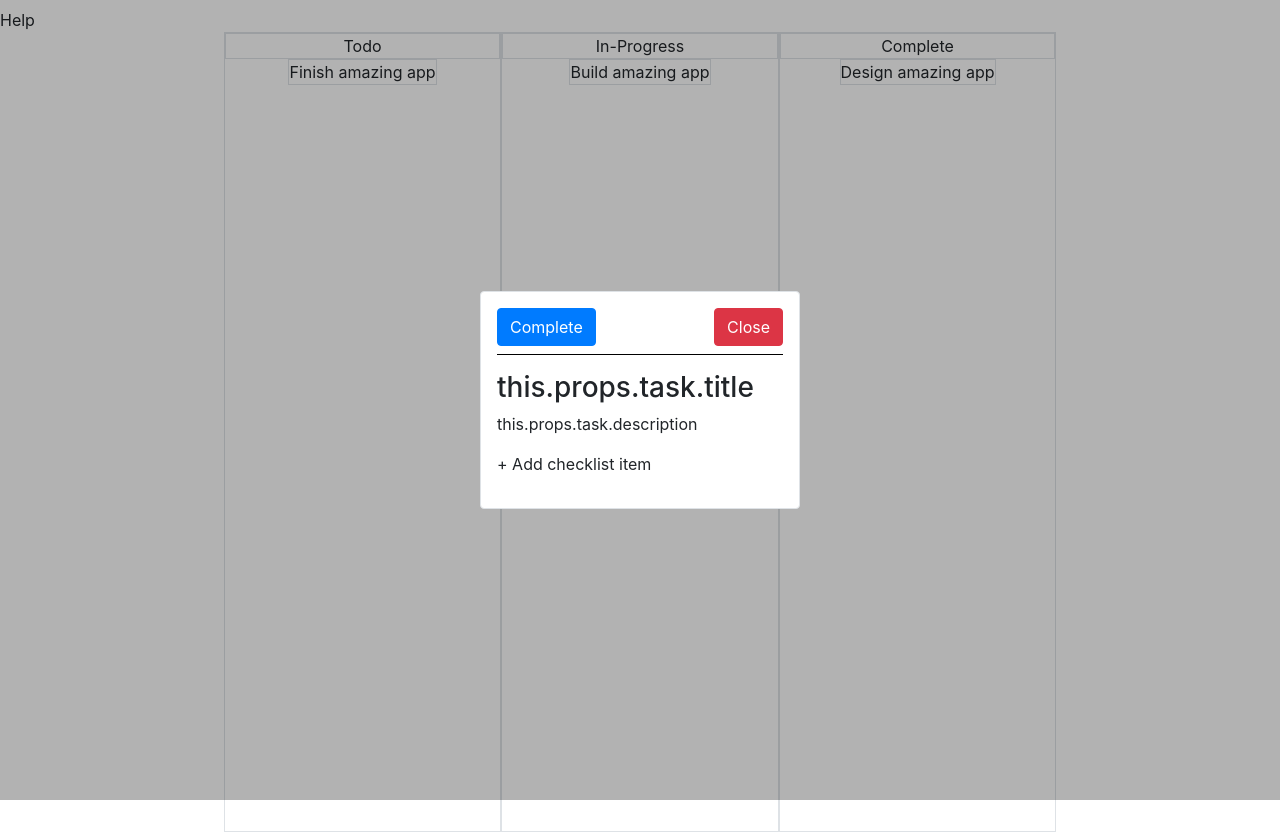
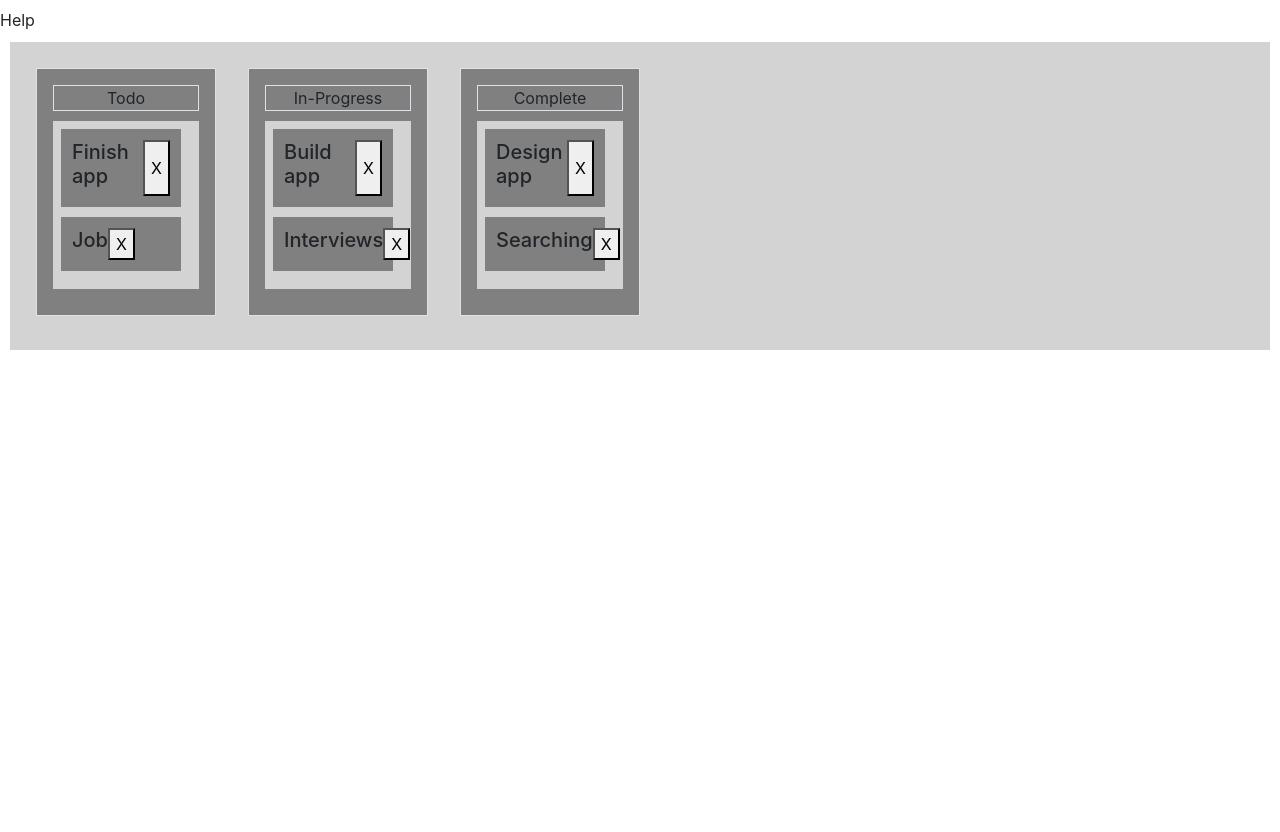
Before and after one commit to kusholhuq/js-olympics-team-overeact, a React (Create React App) app in the folder js-hackathon-olympics/: page / in a window 1280 px wide. After the commit the page ends 800 px from the top, so only its background shows below. Built offline with nearby package versions, Linux system fonts and the light colour scheme.

Commit message:
added a basic functionality of the nested drag and drop for React

```diff
--- a/js-hackathon-olympics/package.json
+++ b/js-hackathon-olympics/package.json
@@ -7,6 +7,7 @@
     "@testing-library/react": "^9.5.0",
     "@testing-library/user-event": "^7.2.1",
     "react": "^16.13.1",
+    "react-beautiful-dnd": "^13.0.0",
     "react-dom": "^16.13.1",
     "react-scripts": "3.4.3"
   },
--- a/js-hackathon-olympics/src/components/Column.jsx
+++ b/js-hackathon-olympics/src/components/Column.jsx
@@ -1,5 +1,20 @@
 import React from 'react';
 import TaskCard from './TaskCard';
+
+const grid = 8;
+
+const getItemStyle = (isDragging, draggableStyle) => ({
+  // some basic styles to make the items look a bit nicer
+  userSelect: "none",
+  padding: grid * 2,
+  margin: `0 0 ${grid}px 0`,
+
+  // change background colour if dragging
+  background: isDragging ? "lightgreen" : "grey",
+
+  // styles we need to apply on draggables
+  ...draggableStyle,
+});
 
 export default class Column extends React.Component {
   constructor(props) {
@@ -9,24 +24,23 @@ export default class Column extends React.Component {
   }
 
   render() {
+    const { title, subItems, columnId, parentProvided, parentSnapshot } = this.props;
+
     return (
-      <div className='w-25 vh-100 border'>
-        <header className='border mx-0 w-100 d-flex justify-content-center'>
-          {this.props.title}
-        </header>
-        <div className='mx-0 w-100 d-flex justify-content-center'>
-          {
-          this.props.tasks.map(content=>{
-            return (
-              <TaskCard
-              key={content.taskId}
-              content={content.task}
-              />
-            )
-          })
-          }
+      <div className="m-3">
+        <div
+          className="border"
+          ref={parentProvided.innerRef}
+          {...parentProvided.draggableProps}
+          style={getItemStyle(parentSnapshot.isDragging, parentProvided.draggableProps.style)}
+        >
+          <header className="border mx-0 w-100 d-flex justify-content-center" {...parentProvided.dragHandleProps}>
+            {title}
+          </header>
+          <TaskCard subItems={subItems} columnId={columnId} />
         </div>
+        {parentProvided.placeholder}
       </div>
-    )
+    );
   }
 }
--- a/js-hackathon-olympics/src/components/ColumnContainer.jsx
+++ b/js-hackathon-olympics/src/components/ColumnContainer.jsx
@@ -1,91 +1,167 @@
-import React from 'react';
-import TaskModal from './TaskModal';
-import Column from './Column';
+import React from "react";
+import TaskModal from "./TaskModal";
+import Column from "./Column";
+import { DragDropContext, Droppable, Draggable } from "react-beautiful-dnd";
+import { DefaultTask } from "./DefaultTask";
 
+const getListStyle = (isDraggingOver) => ({
+  background: isDraggingOver ? "lightblue" : "lightgrey",
+  padding: 10,
+  margin: 10
+});
 
 export default class ColumnContainer extends React.Component {
   constructor(props) {
     super(props);
     this.state = {
-      columnCount: 3,
-      showModal: true,
+      showModal: false,
       selectedTaskDetails: {
-        title: '',
-        description: ''
+        title: "",
+        description: "",
       },
       columns: [
         {
-          name: 'Todo',
-          content: [{ task: 'Finish amazing app', taskId: 1 }]
+          name: "Todo",
+          content: [{ task: "Finish amazing app", taskId: 1 }],
         },
         {
-          name: 'In-Progress',
-          content: [{ task: 'Build amazing app', taskId: 2 }]
+          name: "In-Progress",
+          content: [{ task: "Build amazing app", taskId: 2 }],
         },
         {
           name: "Complete",
-          content: [{ task: 'Design amazing app', taskId: 3 }]
-        }
-      ]
-    }
+          content: [{ task: "Design amazing app", taskId: 3 }],
+        },
+      ],
+      items: DefaultTask,
+    };
     this.closeModal = this.closeModal.bind(this);
     this.getTaskDetails = this.getTaskDetails.bind(this);
+    this.reorder = this.reorder.bind(this);
+    this.onDragEnd = this.onDragEnd.bind(this);
   }
 
   closeModal() {
-    this.setState({ showModal: false })
+    this.setState({ showModal: false });
   }
 
   getTaskDetails(task) {
     this.setState({
       selectedTaskDetails: {
         title: task.title,
-        description: task.description
+        description: task.description,
       },
-      showModal: true
+      showModal: true,
     });
   }
+
+  reorder(list, startIndex, endIndex) {
+    const result = Array.from(list);
+    const [removed] = result.splice(startIndex, 1);
+    result.splice(endIndex, 0, removed);
+
+    return result;
+  }
+
+  onDragEnd(result) {
+    if (!result.destination) {
+      return;
+    }
+    const sourceIndex = result.source.index;
+    const destIndex = result.destination.index;
+    if (result.type === "droppableItem") {
+      const items = this.reorder(this.state.items, sourceIndex, destIndex);
+
+      this.setState({
+        items,
+      });
+    } else if (result.type === "droppableSubItem") {
+      const itemSubItemMap = this.state.items.reduce((acc, item) => {
+        acc[item.id] = item.subItems;
+        return acc;
+      }, {});
+
+      const sourceParentId = result.source.droppableId;
+      const destParentId = result.destination.droppableId;
+      const sourceSubItems = itemSubItemMap[sourceParentId];
+      const destSubItems = itemSubItemMap[destParentId];
+
+      let newItems = [...this.state.items];
+
+      /** In this case subItems are this.reordered inside same Parent */
+      if (sourceParentId === destParentId) {
+        const reorderedSubItems = this.reorder(sourceSubItems, sourceIndex, destIndex);
+        newItems = newItems.map((item) => {
+          if (item.id === sourceParentId) {
+            item.subItems = reorderedSubItems;
+          }
+          return item;
+        });
+        this.setState({
+          items: newItems,
+        });
+      } else {
+        let newSourceSubItems = [...sourceSubItems];
+        const [draggedItem] = newSourceSubItems.splice(sourceIndex, 1);
+
+        let newDestSubItems = [...destSubItems];
+        newDestSubItems.splice(destIndex, 0, draggedItem);
+        newItems = newItems.map((item) => {
+          if (item.id === sourceParentId) {
+            item.subItems = newSourceSubItems;
+          } else if (item.id === destParentId) {
+            item.subItems = newDestSubItems;
+          }
+          return item;
+        });
+        this.setState({
+          items: newItems,
+        });
+      }
+    }
+  }
+
   render() {
     if (this.state.showModal) {
       return (
-        <div className='container'>
-          <div className='d-flex flex-wrap justify-content-center'>
-            {
-              this.state.columns.map(column => {
-                return (
-                  <Column
-                    className="col d-flex"
-                    key={column.columnId}
-                    title={column.name}
-                    tasks={column.content}
-                  />
-                )
-              }
-              )}
-            < TaskModal closeModal={this.closeModal}></TaskModal>
-          </div>
-        </div >
-      )
-    } else {
-
-      return (
-        <div className='container'>
-          <div className='d-flex flex-wrap justify-content-center'>
-            {
-              this.state.columns.map(column => {
-                return (
-                  <Column
-                    className="col d-flex"
-                    key={column.columnId}
-                    title={column.name}
-                    tasks={column.content}
-                  />
-                )
-              })
-            }
+        <div className="container">
+          <div className="d-flex flex-wrap justify-content-center">
+            {this.state.columns.map((column) => {
+              return <Column className="col d-flex" key={column.columnId} title={column.name} tasks={column.content} />;
+            })}
+            <TaskModal closeModal={this.closeModal}></TaskModal>
           </div>
         </div>
-      )
+      );
+    } else {
+      return (
+        <DragDropContext onDragEnd={this.onDragEnd}>
+          <Droppable droppableId="droppable" type="droppableItem">
+            {(provided, snapshot) => (
+              <div
+                className="d-flex flex-nowrap"
+                ref={provided.innerRef}
+                style={getListStyle(snapshot.isDraggingOver)}
+              >
+                {this.state.items.map((item, index) => (
+                  <Draggable key={item.id} draggableId={item.id} index={index}>
+                    {(provided, snapshot) => (
+                      <Column
+                        title={item.title}
+                        subItems={item.subItems}
+                        columnId={item.id}
+                        parentProvided={provided}
+                        parentSnapshot={snapshot}
+                      />
+                    )}
+                  </Draggable>
+                ))}
+                {provided.placeholder}
+              </div>
+            )}
+          </Droppable>
+        </DragDropContext>
+      );
     }
   }
 }
--- /dev/null
+++ b/js-hackathon-olympics/src/components/DefaultTask.js
@@ -0,0 +1,50 @@
+export const DefaultTask = [
+  {
+    title: "Todo",
+    id: "1",
+    subItems: [
+      {
+        id: "10",
+        title: "Finish app",
+        content: "Finish amazing app",
+      },
+      {
+        id: "11",
+        title: "Job",
+        content: "Getting a job",
+      },
+    ],
+  },
+  {
+    title: "In-Progress",
+    id: "2",
+    subItems: [
+      {
+        id: "20",
+        title: "Build app",
+        content: "Build amazing app",
+      },
+      {
+        id: "21",
+        title: "Interviews",
+        content: "Getting interviews",
+      },
+    ],
+  },
+  {
+    title: "Complete",
+    id: "3",
+    subItems: [
+      {
+        id: "30",
+        title: "Design app",
+        content: "Design amazing app",
+      },
+      {
+        id: "31",
+        title: "Searching",
+        content: "Searching jobs",
+      },
+    ],
+  },
+];
--- a/js-hackathon-olympics/src/components/TaskCard.jsx
+++ b/js-hackathon-olympics/src/components/TaskCard.jsx
@@ -1,9 +1,55 @@
-import React from 'react';
+import React from "react";
+import { Droppable, Draggable } from "react-beautiful-dnd";
 
-export default function TaskCard(props){
+const grid = 8;
+
+const getItemStyle = (isDragging, draggableStyle) => ({
+  // some basic styles to make the items look a bit nicer
+  userSelect: "none",
+  width: "120px",
+
+  // change background colour if dragging
+  background: isDragging ? "lightgreen" : "grey",
+  display: "inline-flex",
+  padding: "10px",
+  margin: "0 10px 10px 0",
+  border: "1px solid grey",
+
+  // styles we need to apply on draggables
+  ...draggableStyle,
+});
+
+const getListStyle = (isDraggingOver) => ({
+  background: isDraggingOver ? "lightblue" : "lightgrey",
+  padding: grid,
+  margin: "10px 0",
+});
+
+export default function TaskCard(props) {
   return (
-    <div className="border">
-      {props.content}
-    </div>
-  )
+    <Droppable droppableId={props.columnId} type={`droppableSubItem`}>
+      {(provided, snapshot) => (
+        <div ref={provided.innerRef} style={getListStyle(snapshot.isDraggingOver)}>
+          {props.subItems.map((item, index) => (
+            <Draggable key={item.id} draggableId={item.id} index={index}>
+              {(provided, snapshot) => (
+                <div style={{ display: "flex" }}>
+                  <div
+                    ref={provided.innerRef}
+                    {...provided.draggableProps}
+                    style={getItemStyle(snapshot.isDragging, provided.draggableProps.style)}
+                  >
+                    <h5 {...provided.dragHandleProps}>{item.title}</h5>
+                    <button type="button">X</button>
+                  </div>
+                  {provided.placeholder}
+                </div>
+              )}
+            </Draggable>
+          ))}
+          {provided.placeholder}
+        </div>
+      )}
+    </Droppable>
+  );
 }
```
Also changed, not shown: 1 other file (tests, documents, lock files or other folders).
